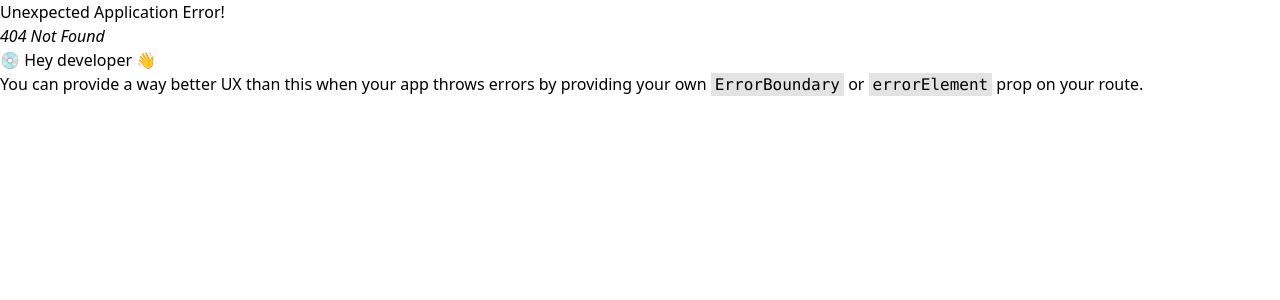
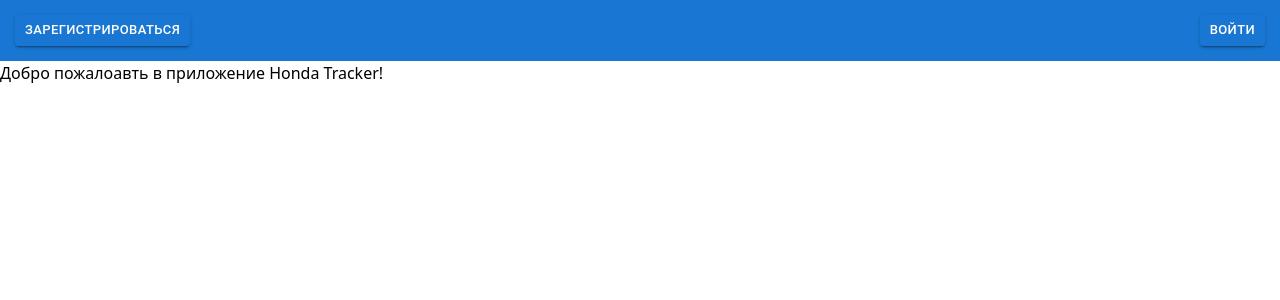
Before and after one commit to kalibria/Honda_tracker, a React (Create React App) app: page /welcome in a window 1280 px wide. Before the commit this address had no page. Shown: the top 300 px of the page. Built offline with nearby package versions, Linux system fonts and the light colour scheme.

Commit message:
added welcome page with sign up and log in buttons

```diff
--- a/src/appBar/ButtonAppBar.tsx
+++ b/src/appBar/ButtonAppBar.tsx
@@ -1,14 +1,25 @@
 import * as React from 'react';
 import { LogInLogOutButton } from 'src/auth/components/LogInLogOutButton';
+import { SignUpButton } from 'src/auth/components/signUpForm/SignUpButton';
 import { myLocalStorage } from 'src/services/localStorage';
 import { SettingsButton } from 'src/settings/SettingsButton';
 
 export default function ButtonAppBar() {
-  const isAuth = myLocalStorage.isAuth();
+  // const isAuth = myLocalStorage.isAuth();
+  const isRefreshAccessTokens = myLocalStorage.getRefreshAccessTokens();
   return (
-    <div className={'buttonAppContainer'}>
-      {isAuth && <SettingsButton />}
-      <LogInLogOutButton />
+    <div>
+      {isRefreshAccessTokens ? (
+        <div className={'buttonAppContainer'}>
+          <SettingsButton />
+          <LogInLogOutButton />
+        </div>
+      ) : (
+        <div className={'buttonAppContainer'}>
+          <SignUpButton />
+          <LogInLogOutButton />
+        </div>
+      )}
     </div>
   );
 }
--- a/src/auth/authenticationManager.ts
+++ b/src/auth/authenticationManager.ts
@@ -3,7 +3,12 @@ import { useEffect, useState } from 'react';
 import { useLocation, useNavigate } from 'react-router-dom';
 
 import { logOut, setIsAuthenticated } from 'src/redux/authSlice';
-import { loginPath, signUpForm } from 'src/router/rootConstants';
+import {
+  bookingListPath,
+  loginPath,
+  signUpForm,
+  welcomePath,
+} from 'src/router/rootConstants';
 import { useGetMeQuery } from 'src/services/hondaApi';
 import { myLocalStorage } from 'src/services/localStorage';
 
@@ -28,14 +33,13 @@ export const useCheckIsLoggedIn = () => {
   const { pathname } = useLocation();
   const navigate = useNavigate();
 
-  const isRefreshToken = myLocalStorage.getItem('RefreshToken');
-  const isAccessToken = sessionStorage.getItem('AccessToken');
+  const isRefreshAccessTokens = myLocalStorage.getRefreshAccessTokens();
 
   useEffect(() => {
-    if (isRefreshToken && isAccessToken) {
-      navigate(loginPath, { state: pathname });
-    } else navigate(signUpForm, { state: pathname });
-  }, [isRefreshToken, isAccessToken, navigate, pathname]);
+    if (isRefreshAccessTokens) {
+      navigate(bookingListPath, { state: pathname });
+    } else navigate(welcomePath, { state: pathname });
+  }, [isRefreshAccessTokens, navigate, pathname]);
 };
 
 export const useCheckMe = (path: string) => {
--- /dev/null
+++ b/src/auth/components/signUpForm/SignUpButton.tsx
@@ -0,0 +1,14 @@
+import Button from '@mui/material/Button';
+import React from 'react';
+import { Link } from 'react-router-dom';
+import { signUpForm } from 'src/router/rootConstants';
+
+export const SignUpButton = () => {
+  return (
+    <div>
+      <Button variant="contained" type="submit" size={'small'}>
+        <Link to={signUpForm}>Зарегистрироваться</Link>
+      </Button>
+    </div>
+  );
+};
--- a/src/auth/components/signUpForm/SignUpForm.tsx
+++ b/src/auth/components/signUpForm/SignUpForm.tsx
@@ -1,11 +1,20 @@
 import Button from '@mui/material/Button';
 import { Form, Formik } from 'formik';
-import React from 'react';
+import React, { useEffect } from 'react';
 import { useLazySignUpQuery } from 'src/services/hondaApi';
+import { myLocalStorage } from 'src/services/localStorage';
 import { MyTextInput } from 'src/ui-kit/components';
 
 export const SignUpForm = () => {
   const [trigger, result] = useLazySignUpQuery();
+
+  useEffect(() => {
+    if (result.isSuccess) {
+      myLocalStorage.setItem('RefreshToken', result.currentData.RefreshToken);
+      sessionStorage.setItem('AccessToken', result.currentData.AccessToken);
+    }
+  }, [result]);
+
   return (
     <div className="mainContainer">
       <div className="flex flex-col justify-center items-center formWrapper">
@@ -31,6 +40,7 @@ export const SignUpForm = () => {
               providedCarIds: [],
               availableCarIds: ['ho-12345'],
             });
+
             setSubmitting(false);
           }}>
           <Form className="flex flex-col space-y-3.5 widthFormItem">
--- a/src/router/root.tsx
+++ b/src/router/root.tsx
@@ -14,8 +14,10 @@ import {
   loginPath,
   settingsPath,
   signUpForm,
+  welcomePath,
 } from 'src/router/rootConstants';
 import { SettingsPage } from 'src/settings/SettingsPage';
+import { WelcomeToHondaTracker } from 'src/welcom/WelcomeToHondaTracker';
 
 const router = createBrowserRouter([
   {
@@ -39,6 +41,10 @@ const router = createBrowserRouter([
         path: settingsPath,
         element: <SettingsPage />,
       },
+      {
+        path: welcomePath,
+        element: <WelcomeToHondaTracker />,
+      },
     ],
   },
 
--- a/src/services/localStorage.ts
+++ b/src/services/localStorage.ts
@@ -22,6 +22,15 @@ class LocalStorage {
       return true;
     } else return false;
   }
+
+  getRefreshAccessTokens() {
+    const isRefreshToken = this.getItem('RefreshToken');
+    const isAccessToken = sessionStorage.getItem('AccessToken');
+
+    if (isRefreshToken && isAccessToken) {
+      return true;
+    } else return false;
+  }
 }
 
 export const myLocalStorage = new LocalStorage();
--- /dev/null
+++ b/src/welcom/WelcomeToHondaTracker.tsx
@@ -0,0 +1,9 @@
+import React from 'react';
+
+export const WelcomeToHondaTracker = () => {
+  return (
+    <div>
+      <h1>Добро пожалоавть в приложение Honda Tracker!</h1>
+    </div>
+  );
+};
```
